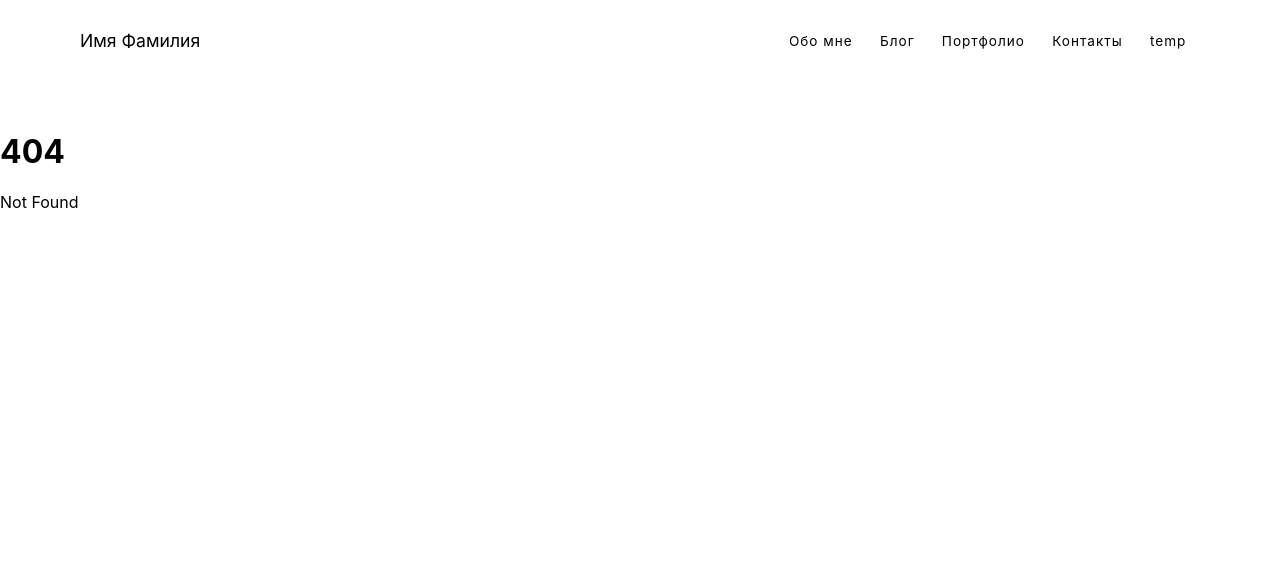
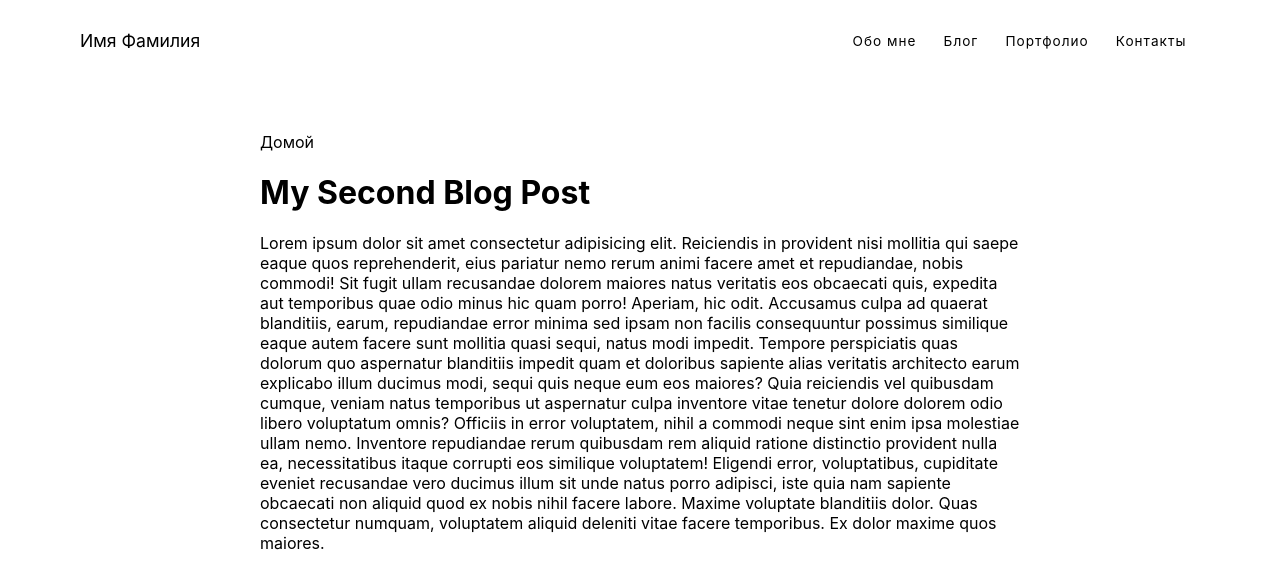
Before and after one commit to gitHubUser1478/svetleTest1, a SvelteKit app: page /blog/posts/2 in a window 1280 px wide. Before the commit this address had no page. Shown: the top 588 px of the page. Built offline with nearby package versions, Linux system fonts and the light colour scheme.

Commit message:
add blog

```diff
--- a/src/routes/+layout.svelte
+++ b/src/routes/+layout.svelte
@@ -28,16 +28,13 @@
             },
             {
                 title: 'Портфолио',
-                href: '/portfolio'
+                href: '/portfolio',
+                isShow:true,
             },
             {
                 title:'Контакты',
                 href:'/contact',
                 isShow:true,
-            },
-            {
-                title:'temp',
-                href:'/temp',
             }
         ]
 </script>
--- /dev/null
+++ b/src/routes/blog/+layout.svelte
@@ -0,0 +1,5 @@
+<div class="container">
+
+    <slot />
+
+    </div>
--- a/src/routes/blog/+page.svelte
+++ b/src/routes/blog/+page.svelte
@@ -0,0 +1,44 @@
+<svelte:head>
+    <title>
+        Блог
+    </title>
+</svelte:head>
+<div class="container">
+    <h1>Мои статьи</h1>
+    <div class="blogposts">
+        {#each routes as page}
+            <div class="post">
+                <h2>{page.title}</h2>
+                <p>{page.body}</p>
+                <p class="readmore">
+                    <a href={`/blog/posts/${page.id}`} class="link">Читать далее</a>
+                </p>
+            </div>
+        {/each}
+    </div>
+</div>
+
+<style>
+    .container{
+        margin: 50px auto;
+        max-width: 800px;
+        padding: 0 20px;
+    }
+    .blogposts{
+        display: grid;
+        grid-template-columns: 1fr 1fr;
+        grid-gap: 20px;
+    }
+    .post{
+        border: 1px solid #ddd;
+        padding: 10px;
+        box-shadow: 0 0 10px #eee;
+    }
+    .link{
+        color: rgb(10, 10, 139);
+    }
+</style>
+
+<script>
+    import {routes} from './routes.js'
+</script>
--- /dev/null
+++ b/src/routes/blog/posts/1/+layout.svelte
@@ -0,0 +1,12 @@
+<div class="container">
+    <a href="/blog">Домой</a>
+    <slot/>
+</div>
+
+<style>
+    .container{
+        margin: 50px auto;
+        max-width: 800px;
+        padding: 0 20px;
+    }
+</style>
--- /dev/null
+++ b/src/routes/blog/posts/2/+layout.svelte
@@ -0,0 +1,12 @@
+<div class="container">
+    <a href="/blog">Домой</a>
+    <slot/>
+</div>
+
+<style>
+    .container{
+        margin: 50px auto;
+        max-width: 800px;
+        padding: 0 20px;
+    }
+</style>
--- /dev/null
+++ b/src/routes/blog/posts/2/+page.svelte
@@ -0,0 +1,23 @@
+<h1>My Second Blog Post</h1>
+<p>
+    Lorem ipsum dolor sit amet consectetur adipisicing elit. Reiciendis in
+    provident nisi mollitia qui saepe eaque quos reprehenderit, eius pariatur
+    nemo rerum animi facere amet et repudiandae, nobis commodi! Sit fugit ullam
+    recusandae dolorem maiores natus veritatis eos obcaecati quis, expedita aut
+    temporibus quae odio minus hic quam porro! Aperiam, hic odit. Accusamus
+    culpa ad quaerat blanditiis, earum, repudiandae error minima sed ipsam non
+    facilis consequuntur possimus similique eaque autem facere sunt mollitia
+    quasi sequi, natus modi impedit. Tempore perspiciatis quas dolorum quo
+    aspernatur blanditiis impedit quam et doloribus sapiente alias veritatis
+    architecto earum explicabo illum ducimus modi, sequi quis neque eum eos
+    maiores? Quia reiciendis vel quibusdam cumque, veniam natus temporibus ut
+    aspernatur culpa inventore vitae tenetur dolore dolorem odio libero
+    voluptatum omnis? Officiis in error voluptatem, nihil a commodi neque sint
+    enim ipsa molestiae ullam nemo. Inventore repudiandae rerum quibusdam rem
+    aliquid ratione distinctio provident nulla ea, necessitatibus itaque
+    corrupti eos similique voluptatem! Eligendi error, voluptatibus, cupiditate
+    eveniet recusandae vero ducimus illum sit unde natus porro adipisci, iste
+    quia nam sapiente obcaecati non aliquid quod ex nobis nihil facere labore.
+    Maxime voluptate blanditiis dolor. Quas consectetur numquam, voluptatem
+    aliquid deleniti vitae facere temporibus. Ex dolor maxime quos maiores.
+</p>
--- /dev/null
+++ b/src/routes/blog/routes.js
@@ -0,0 +1,12 @@
+export const routes = [
+    {
+        id: 1,
+        title: 'My First Blog Post',
+        body: 'Lorem ipsum dolor sit amet, consectetur adipisicing elit. Blanditiis dignissimos dolorem ea ex maiores minima minus nisi perspiciatis sapiente voluptate',
+    },
+    {
+        id:2,
+        title: "My Second Blog Post",
+        body:'Lorem ipsum dolor sit amet, consectetur adipisicing elit. Blanditiis dignissimos dolorem ea ex maiores minima minus nisi perspiciatis sapiente voluptate'
+    }
+];
```
Also changed, not shown: src/routes/blog/posts/1/+page.svelte (added, +23 -0 lines).
